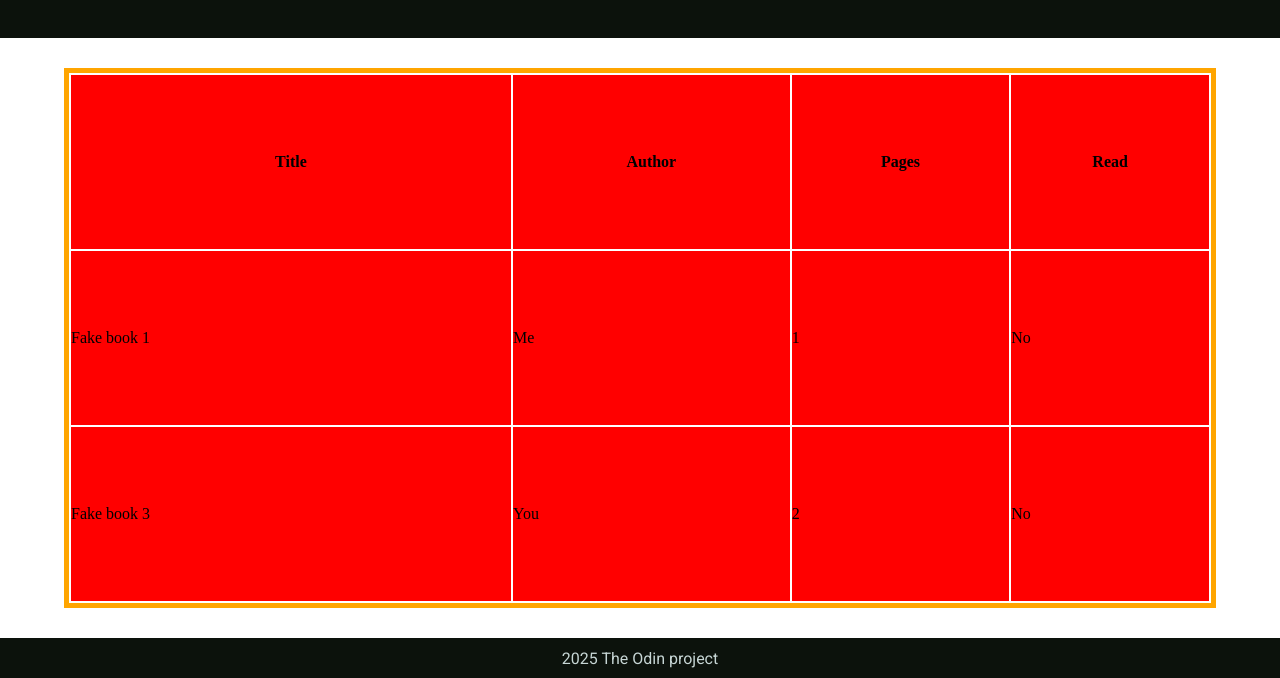
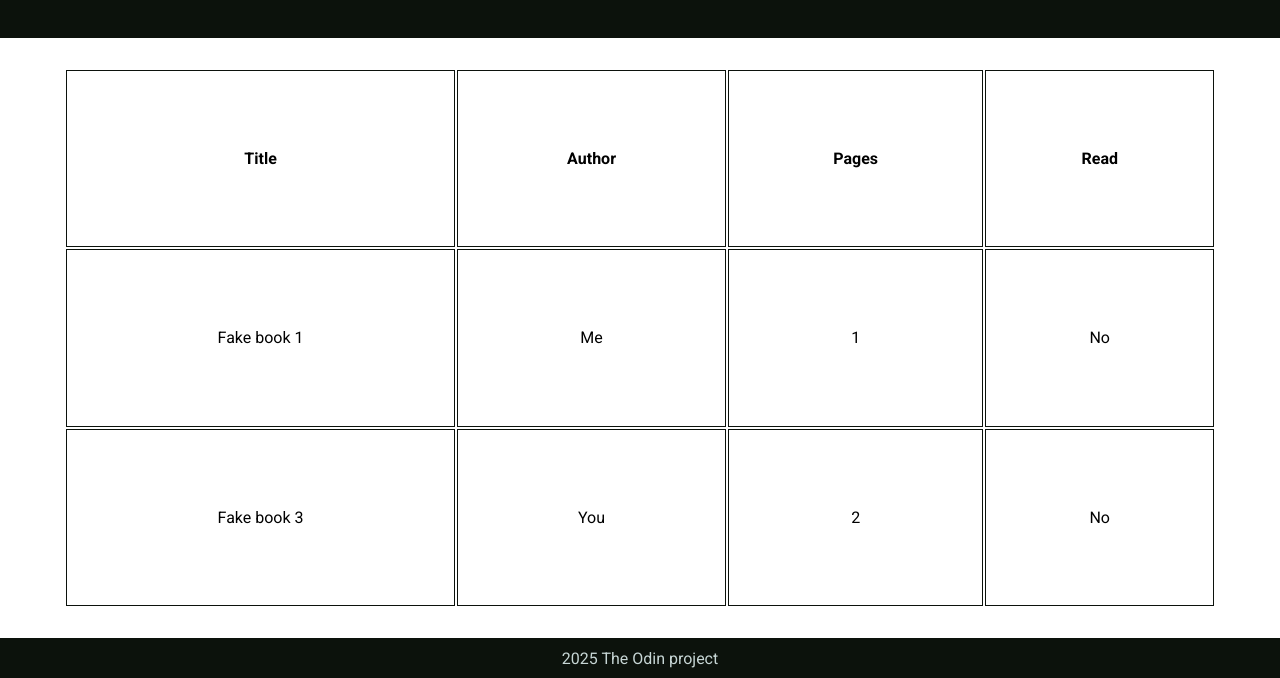
Before and after one commit to JaimeDavid/Library, a plain HTML site: page index.html in a window 1280 px wide. Shown: the part 122-800 px from the top of the page. Drawn offline with Linux system fonts and the light colour scheme; a web font is replaced by a local one.

Commit message:
initial styling finished

```diff
--- a/styles.css
+++ b/styles.css
@@ -57,12 +57,14 @@ button{
 
 
 table{
-    border: 5px solid orange;
     width: 90%;
     height: 90%;
+    font-family: 'Roboto';
+
 }
 
-table tr{
-    background-color: red;
-
+td, th{
+    border: 1px solid var(--night);
+    padding: 1rem;
+    text-align: center;
 }
```
